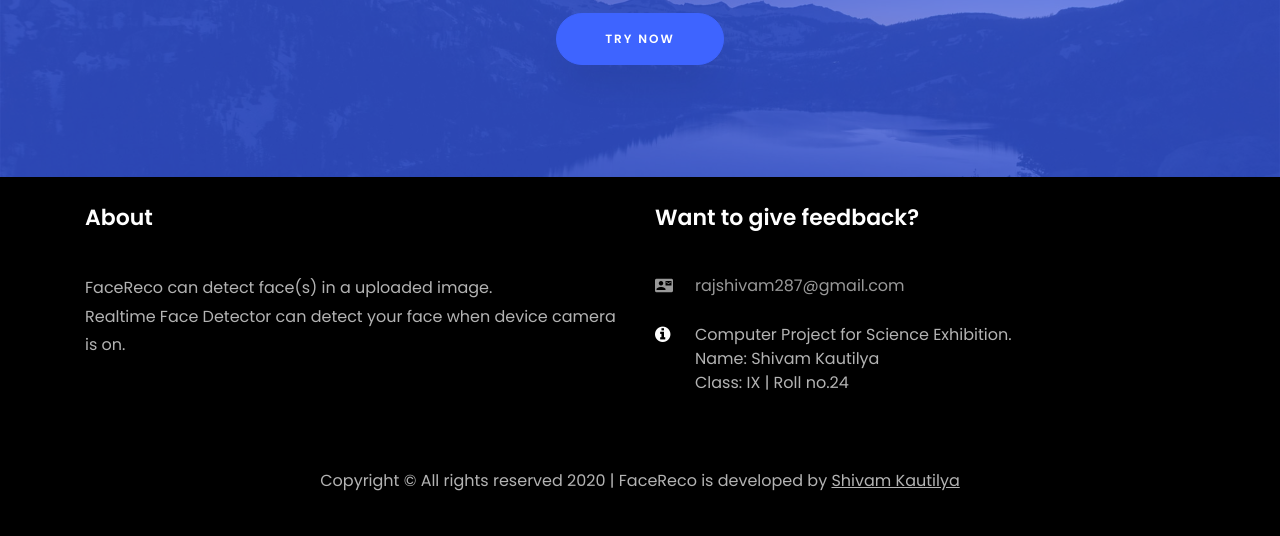
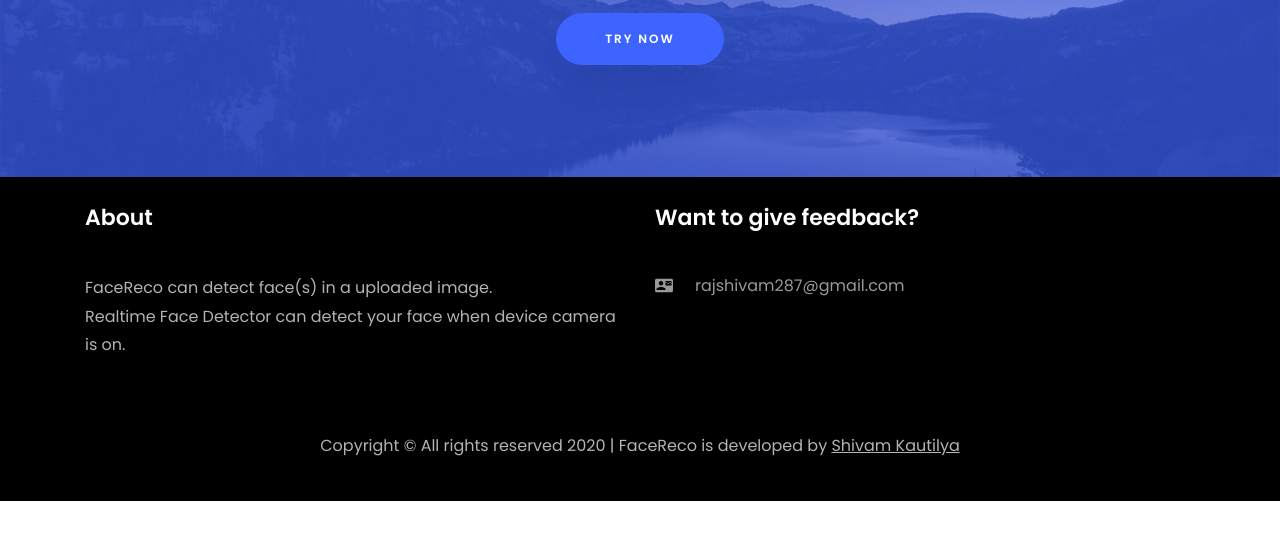
Before and after one commit to shivamkautilya/FaceReco, a plain HTML site: page realtime-face-recognition.html in a window 1280 px wide. Shown: the part 1640-2176 px from the top of the page. After the commit the page ends 2141 px from the top, so only its background shows below. Drawn offline with Linux system fonts and the light colour scheme; no server answers; files whose address does not match are found by name.

Commit message:
Update realtime-face-recognition.html

```diff
--- a/realtime-face-recognition.html
+++ b/realtime-face-recognition.html
@@ -3,6 +3,7 @@
 	Author: Shivam Kautilya
 	This is Realtime Face Recognition (2nd) page of FaceReco(url).
 	This page was created on 9 December 2020.
+	Last Updated on 7 Nov 2022.
 -->
 <html lang="en">
   <head>
@@ -106,7 +107,7 @@
             	<div class="block-23 mb-3">
 	              <ul>
 					<li><a href="mailto:rajshivam287@gmail.com"><span class="icon icon-contact_mail"></span><span class="text">rajshivam287@gmail.com</span></a></li>
-					<li><span class="icon icon-info-circle"></span><span class="text">Computer Project for Science Exhibition.<br>Name: Shivam Kautilya<br>Class: IX | Roll no.24</span></li>
+<!-- 					<li><span class="icon icon-info-circle"></span><span class="text"></span></li> -->
 	              </ul>
 	            </div>
             </div>
```
